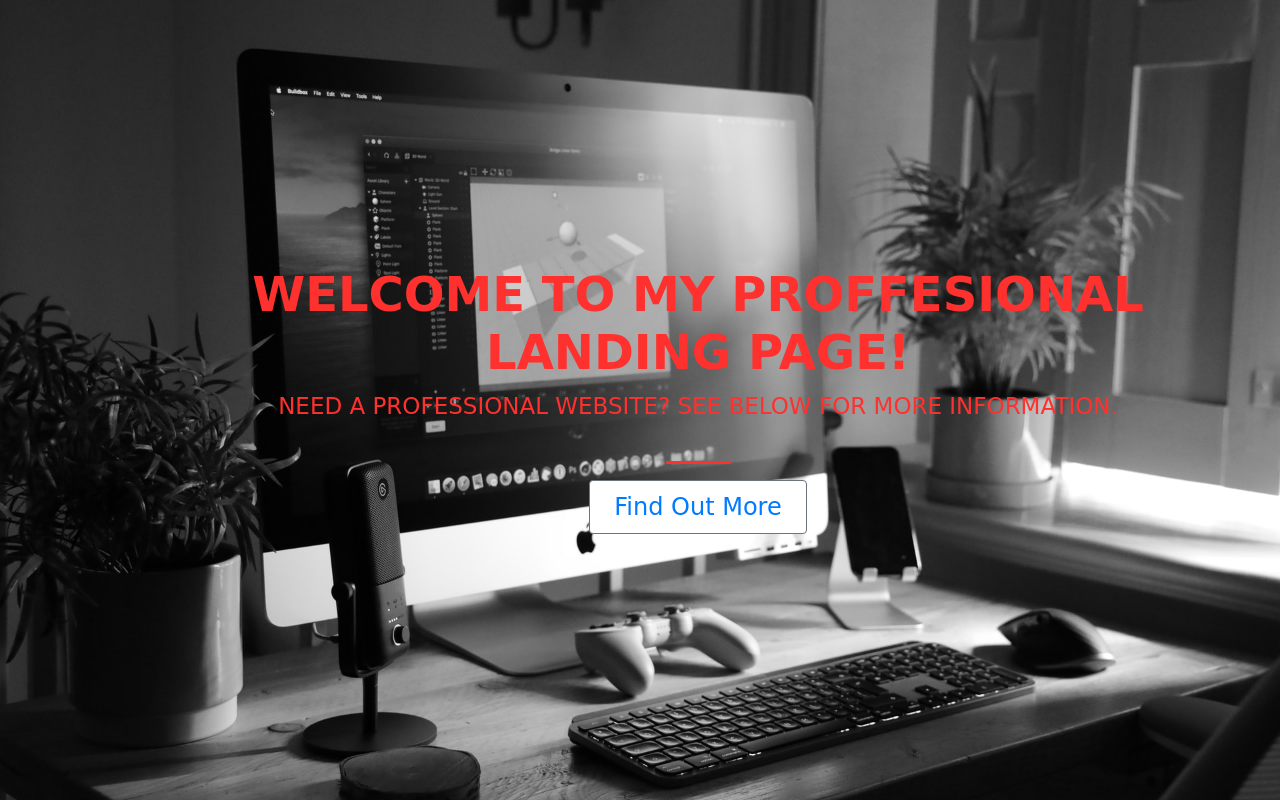
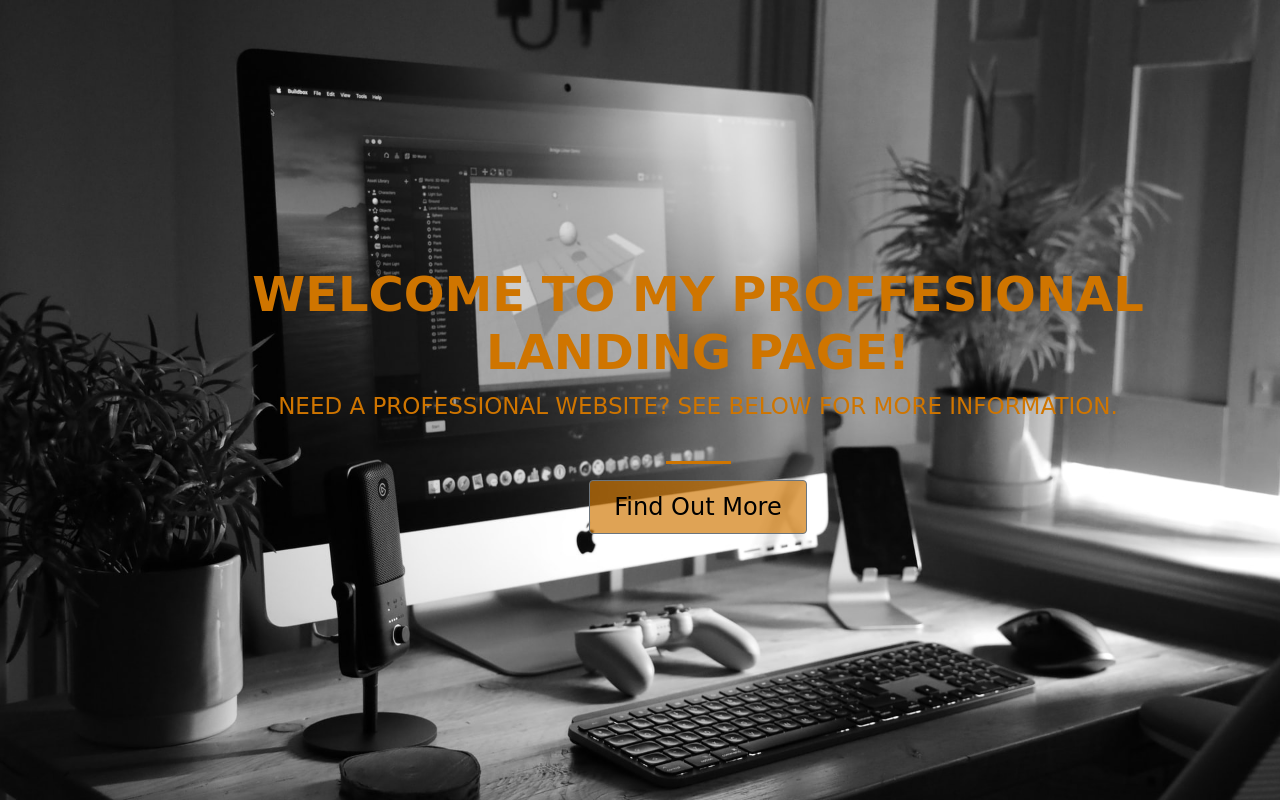
Before and after one commit to JulioCLop/Landingpage.github.io, a plain HTML site: page index.html in a window 1280 px wide. Drawn offline with nearby package versions, Linux system fonts and the light colour scheme; a web font is replaced by a local one.

Commit message:
updated files

```diff
--- a/index.html
+++ b/index.html
@@ -1,5 +1,6 @@
 <!doctype html>
 <html lang="en">
+
   <head>
     <!-- Required meta tags -->
     <meta charset="utf-8">
@@ -23,9 +24,11 @@
       <div class="buffer col-12"></div>
     <section class="text-center col-12">
       <hr>
-    <button class="btn btn-secondary btn-xl"><a href="https://mailchi.mp/4431122c6eb4/julios-page" target="_blank" >find out more</a></button>
+    <button class="btn btn-secondary btn-primary btn-xl"><a href="https://mailchi.mp/4431122c6eb4/julios-page" target="_blank" >find out more</a></button>
     </section>
+    <div class="container">
 
+    </div>
   </div>
   </div>
 
--- a/styles.css
+++ b/styles.css
@@ -11,29 +11,30 @@ body,html{
 
 h1{
  font-size: 3rem;
-  color: #FF312E;
+  color: #cf7500;
 }
 
 .btn-secondary{
-  color: white;
-  background: white;
+  background: #cf7500aa;
 }
+
 
 .btn-xl{
   padding: .5rem 1.5rem;
-  color: #FF312E ;
+  color: #cf7500;
   font-size: 24px;
   text-transform: capitalize;
 
 
 }
 .btn-xl:hover{
-background-color: #f4f4f4;
-border-width: 4px;
+background-color: rgba(0, 0, 0, 0.345);
+border-width: 2px;
+
 }
 
 hr{
-  border-color: #FF312E;
+  border-color: #cf7500 ;
   border-width: 3px;
   max-width: 65px ;
 }
@@ -44,7 +45,16 @@ hr{
   margin-left: 10%;
 }
 p{
-  color:#FF312E ;
+  color:#cf7500;
   font-size: 23px;
 
 }
+a{
+  color: black;
+  list-style: none;
+
+}
+a:hover{
+  color:#cf7500 ;
+  list-style: none;
+}
```
